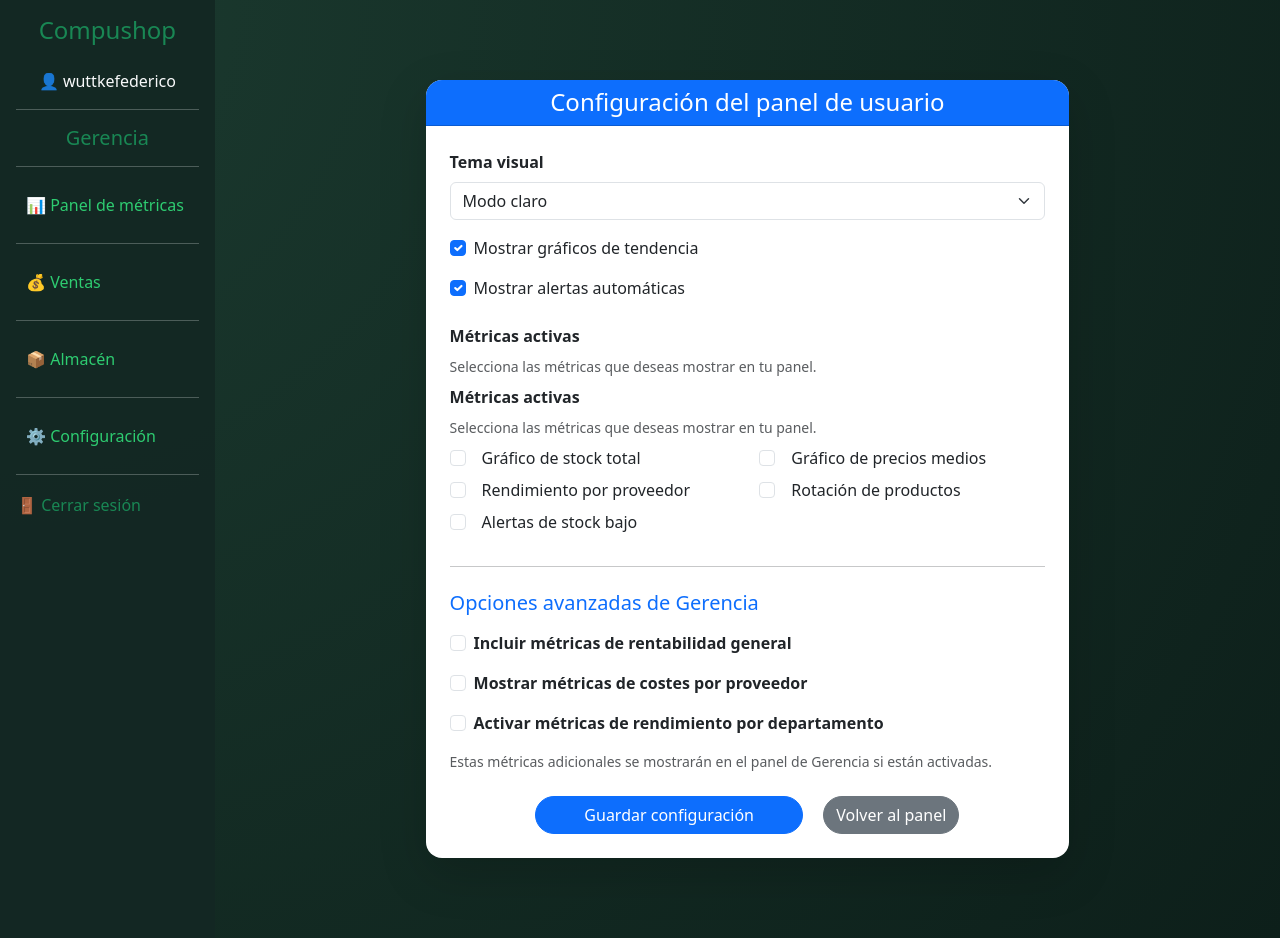
After one commit to SamStent/ProyectoFinalTokio, a Django app: page /es/cuentas/configuracion/ in a window 1280 px wide. The commit adds this page. Run offline with Django 5.2, Linux system fonts and the light colour scheme; a user stored in the database is signed in; data comes from the database, SQL or seed files in the repository; parts of the project's set-up code (start-up, migrations or seed data) failed here and were passed over.

Commit message:
Implementación completa de métricas dinámicas por usuario: - Configuración personalizada con JSONField - Dashboard condicional por métricas activadas - Nuevos gráficos Plotly y alertas de stock - Integración con roles y Bootstrap en templates

```diff
--- a/compushop/cuentas/forms.py
+++ b/compushop/cuentas/forms.py
@@ -1,7 +1,7 @@
 from django import forms
 from django.contrib.auth.forms import UserCreationForm
 from django.utils.translation import gettext_lazy as _
-from .models import Usuario
+from .models import Usuario, ConfiguracionUsuario
 
 
 class RegistroClienteForm(UserCreationForm):
@@ -20,3 +20,49 @@ class RegistroClienteForm(UserCreationForm):
             'password1': _('Introduce una contraseña válida.'),
             'password2': _('Repite tu contraseña'),
         }
+
+
+
+# Opciones disponibles de métricas
+METRICAS_CHOICES = [
+    ("grafico_stock", _("Gráfico de stock total")),
+    ("grafico_precios", _("Gráfico de precios medios")),
+    ("rendimiento_proveedor", _("Rendimiento por proveedor")),
+    ("rotacion_productos", _("Rotación de productos")),
+    ("alertas_stock", _("Alertas de stock bajo")),
+]
+
+class ConfiguracionUsuarioForm(forms.ModelForm):
+    metricas_activas = forms.MultipleChoiceField(
+        choices=METRICAS_CHOICES,
+        widget=forms.CheckboxSelectMultiple(attrs={"class": "form-check-input"}),
+        required=False,
+        label=_("Métricas activas"),
+        help_text=_("Selecciona las métricas que deseas mostrar en tu panel."),
+    )
+
+    class Meta:
+        model = ConfiguracionUsuario
+        fields = ["metricas_activas", "tema", "mostrar_tendencias", "mostrar_alertas"]
+        labels = {
+            "tema": _("Tema visual"),
+            "mostrar_tendencias": _("Mostrar gráficos de tendencia"),
+            "mostrar_alertas": _("Mostrar alertas automáticas"),
+        }
+        widgets = {
+            "tema": forms.Select(attrs={"class": "form-select"}),
+            "mostrar_tendencias": forms.CheckboxInput(attrs={"class": "form-check-input"}),
+            "mostrar_alertas": forms.CheckboxInput(attrs={"class": "form-check-input"}),
+        }
+
+    def __init__(self, *args, **kwargs):
+        super().__init__(*args, **kwargs)
+        # Si hay un JSON ya guardado, marcar los checkboxes correspondientes
+        metricas = self.instance.metricas_activas or {}
+        seleccionadas = [k for k, v in metricas.items() if v]
+        self.initial["metricas_activas"] = seleccionadas
+
+    def clean_metricas_activas(self):
+        seleccionadas = self.cleaned_data.get("metricas_activas", [])
+        # Convertimos la lista en dict con valores booleanos
+        return {clave: (clave in seleccionadas) for clave, _ in METRICAS_CHOICES}
--- a/compushop/cuentas/models.py
+++ b/compushop/cuentas/models.py
@@ -1,5 +1,7 @@
 from django.db import models
 from django.contrib.auth.models import AbstractUser  # No Aparece por defecto.
+from django.conf import settings  # No Aparece por defecto.
+from django.utils.translation import gettext_lazy as _  # No Aparece por defecto.
 
 # Create your models here.
 
@@ -34,3 +36,51 @@ class Usuario(AbstractUser):
 
     def __str__(self):
         return self.username
+
+
+class ConfiguracionUsuario(models.Model):
+    """
+    Modelo que almacena las preferencias de visualización del dashboard
+    para cada usuario (roles: gerencia, ventas, almacén).
+    """
+    # OneToOneField relaciona cada configuración a un único usuario.
+    usuario = models.OneToOneField(
+        settings.AUTH_USER_MODEL,
+        on_delete = models.CASCADE,
+        related_name = 'configuracion'
+    )
+
+    # Métricas seleccionadas por el usuario. JSONField para mayor flexibilidad.
+    metricas_activas = models.JSONField(
+        default = dict,
+        help_text = _("Diccionario con las métricas activas en el dashboard.")
+    )
+
+    # Otras preferencias.
+    tema = models.CharField(
+        max_length=20,
+        choices=[
+            ('claro', _('Modo claro')),
+            ('oscuro', _('Modo oscuro')),
+        ],
+        default='claro',
+    )
+
+    mostrar_tendencias = models.BooleanField(
+        default=True,
+        help_text=_("Indica si se visualizan los gráficos de tendencia.")
+    )
+
+    mostrar_alertas = models.BooleanField(
+        default=True,
+        help_text=_("Mostrar alertas de stock y rendimiento automáticamente")
+    )
+
+    fecha_actualizacion = models.DateTimeField(auto_now=True)
+
+    class Meta:
+        verbose_name = _("Configuración de usuario")
+        verbose_name_plural = _("Configuraciones de usuarios")
+
+    def __str__(self):
+        return f'Configuración de {self.usuario.username}'
--- /dev/null
+++ b/compushop/cuentas/templates/cuentas/config_gerencia.html
@@ -0,0 +1,38 @@
+{% extends "cuentas/config_panel.html" %}
+{% load i18n %}
+{% load static %}
+
+{% block title %}{% trans "Configuración de Gerencia" %}{% endblock %}
+
+{% block opciones_extra %}
+<hr class="my-4">
+<h5 class="text-primary mb-3">{% trans "Opciones avanzadas de Gerencia" %}</h5>
+
+<div class="form-check mb-3">
+  <input class="form-check-input" type="checkbox" name="metricas_rentabilidad" id="metricas_rentabilidad"
+         {% if configuracion.metricas_activas.rentabilidad %}checked{% endif %}>
+  <label class="form-check-label fw-semibold" for="metricas_rentabilidad">
+    {% trans "Incluir métricas de rentabilidad general" %}
+  </label>
+</div>
+
+<div class="form-check mb-3">
+  <input class="form-check-input" type="checkbox" name="metricas_costes" id="metricas_costes"
+         {% if configuracion.metricas_activas.costes %}checked{% endif %}>
+  <label class="form-check-label fw-semibold" for="metricas_costes">
+    {% trans "Mostrar métricas de costes por proveedor" %}
+  </label>
+</div>
+
+<div class="form-check mb-3">
+  <input class="form-check-input" type="checkbox" name="metricas_rendimiento" id="metricas_rendimiento"
+         {% if configuracion.metricas_activas.rendimiento %}checked{% endif %}>
+  <label class="form-check-label fw-semibold" for="metricas_rendimiento">
+    {% trans "Activar métricas de rendimiento por departamento" %}
+  </label>
+</div>
+
+<small class="text-muted d-block mt-3">
+  {% trans "Estas métricas adicionales se mostrarán en el panel de Gerencia si están activadas." %}
+</small>
+{% endblock %}
--- a/compushop/cuentas/templates/cuentas/config_panel.html
+++ b/compushop/cuentas/templates/cuentas/config_panel.html
@@ -1 +1,97 @@
-<h2>Formulario para las configuraciones del Panel</h2>
+{% extends "cuentas/base_personal.html" %}
+{% load i18n %}
+{% load static %}
+
+{% block title %}{% trans "Configuración del panel" %}{% endblock %}
+
+{% block content %}
+<div class="container my-5">
+  <div class="row justify-content-center">
+    <div class="col-lg-8 col-md-10">
+      <div class="card shadow-lg border-0 rounded-4">
+        <div class="card-header bg-primary text-white rounded-top-4">
+          <h4 class="mb-0 text-center">{% trans "Configuración del panel de usuario" %}</h4>
+        </div>
+        <div class="card-body p-4">
+
+          {% if messages %}
+            {% for message in messages %}
+              <div class="alert alert-{{ message.tags }} alert-dismissible fade show" role="alert">
+                {{ message }}
+                <button type="button" class="btn-close" data-bs-dismiss="alert" aria-label="Close"></button>
+              </div>
+            {% endfor %}
+          {% endif %}
+
+          <form method="post" novalidate>
+            {% csrf_token %}
+            {{ form.non_field_errors }}
+
+            <div class="mb-3">
+              <label for="{{ form.tema.id_for_label }}" class="form-label fw-bold">
+                {% trans "Tema visual" %}
+              </label>
+              {{ form.tema }}
+            </div>
+
+            <div class="form-check mb-3">
+              {{ form.mostrar_tendencias }}
+              <label class="form-check-label" for="{{ form.mostrar_tendencias.id_for_label }}">
+                {% trans "Mostrar gráficos de tendencia" %}
+              </label>
+            </div>
+
+            <div class="form-check mb-4">
+              {{ form.mostrar_alertas }}
+              <label class="form-check-label" for="{{ form.mostrar_alertas.id_for_label }}">
+                {% trans "Mostrar alertas automáticas" %}
+              </label>
+            </div>
+
+            <div class="mb-4">
+              <label class="form-label fw-bold">{% trans "Métricas activas" %}</label>
+              <small class="text-muted d-block mb-2">
+                {% trans "Selecciona las métricas que deseas mostrar en tu panel." %}
+              </small>
+              <div class="mb-4">
+                <label class="form-label fw-bold">{% trans "Métricas activas" %}</label>
+                <small class="text-muted d-block mb-2">
+                  {% trans "Selecciona las métricas que deseas mostrar en tu panel." %}
+                </small>
+                <div class="row">
+                  {% for checkbox in form.metricas_activas %}
+                    <div class="col-12 col-md-6">
+                      <div class="form-check mb-2">
+                        {{ checkbox.tag }}
+                        <label class="form-check-label ms-2" for="{{ checkbox.id_for_label }}">
+                          {{ checkbox.choice_label }}
+                        </label>
+                      </div>
+                    </div>
+                  {% endfor %}
+                </div>
+              </div>
+
+            </div>
+
+
+            {% block opciones_extra %}
+              {# Bloque sobrescribible por cada tipo de usuario (gerencia, ventas, almacén) #}
+            {% endblock %}
+
+            <div class="text-center mt-4">
+              <button type="submit" class="btn btn-primary px-5 rounded-pill">
+                {% trans "Guardar configuración" %}
+              </button>
+              <a href="{% url 'cuentas:panel_personal' %}" class="btn btn-secondary ms-3 rounded-pill">
+                {% trans "Volver al panel" %}
+              </a>
+            </div>
+          </form>
+
+        </div>
+      </div>
+    </div>
+  </div>
+</div>
+{% endblock %}
--- a/compushop/cuentas/urls.py
+++ b/compushop/cuentas/urls.py
@@ -20,4 +20,5 @@ urlpatterns = [
     path('gerencia/', views.panel_gerencia, name='panel_gerencia'),
     path('gerencia/dashboard-metricas', views_dashboard.dashboard_view, name='dashboard_metricas'),
     path('gerencia/config_panel', views_dashboard.config_panel, name='config_panel'),
+    path('configuracion/', views_dashboard.config_panel, name='config_panel'),
 ]
```
Also changed, not shown: compushop/cuentas/templates/cuentas/dashboard_metricas.html (+55 -1 lines), compushop/cuentas/templates/cuentas/personal_dashboard.html (+23 -4 lines), compushop/cuentas/utils/graficos.py (+103 -4 lines), compushop/cuentas/utils/metricas.py (+71 -0 lines), compushop/cuentas/views_dashboard.py (+82 -15 lines), compushop/cuentas/migrations/0003_configuracionesusuario.py (added), compushop/cuentas/migrations/0004_rename_configuracionesusuario_configuracionusuario.py (added), compushop/cuentas/templates/cuentas/config_almacen.html (added), compushop/cuentas/templates/cuentas/config_ventas.html (added).
